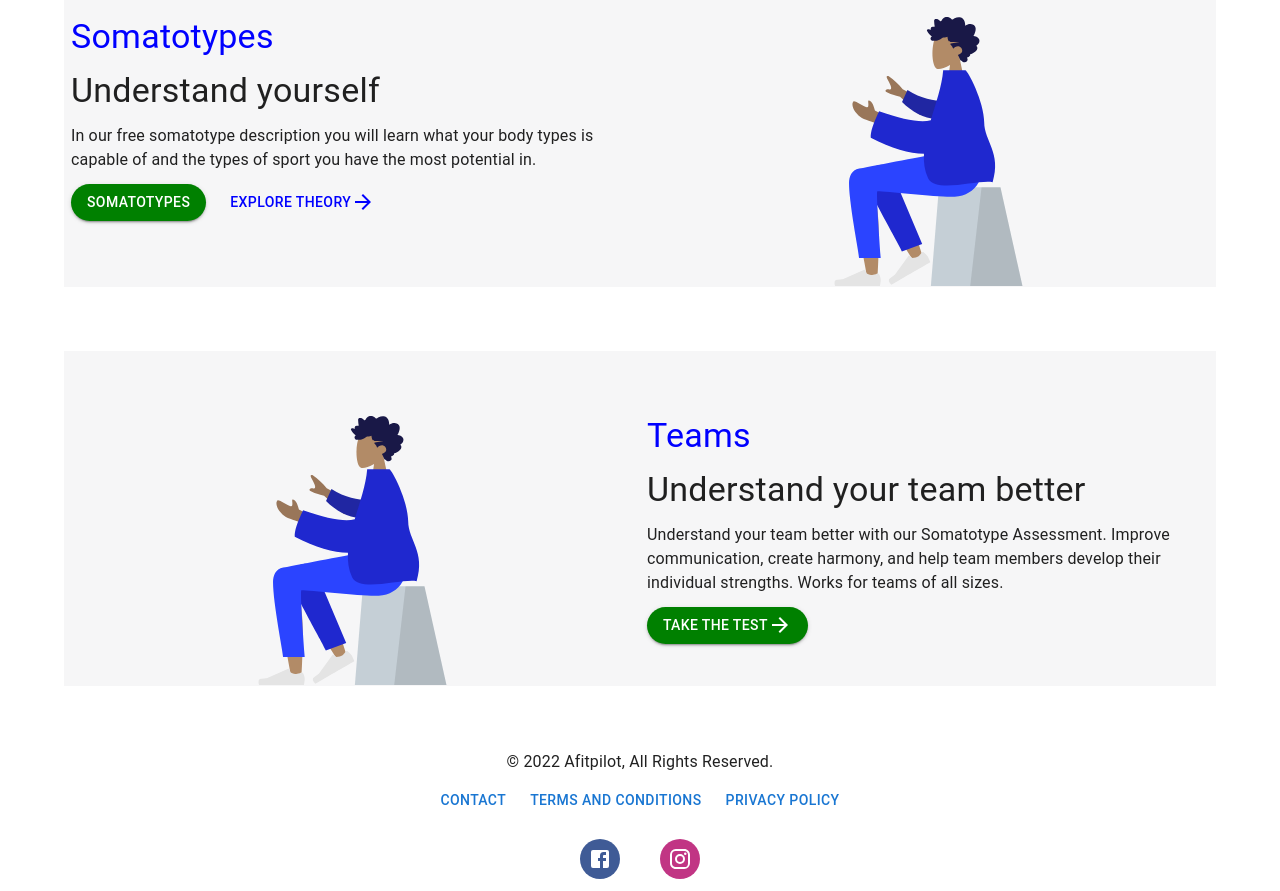
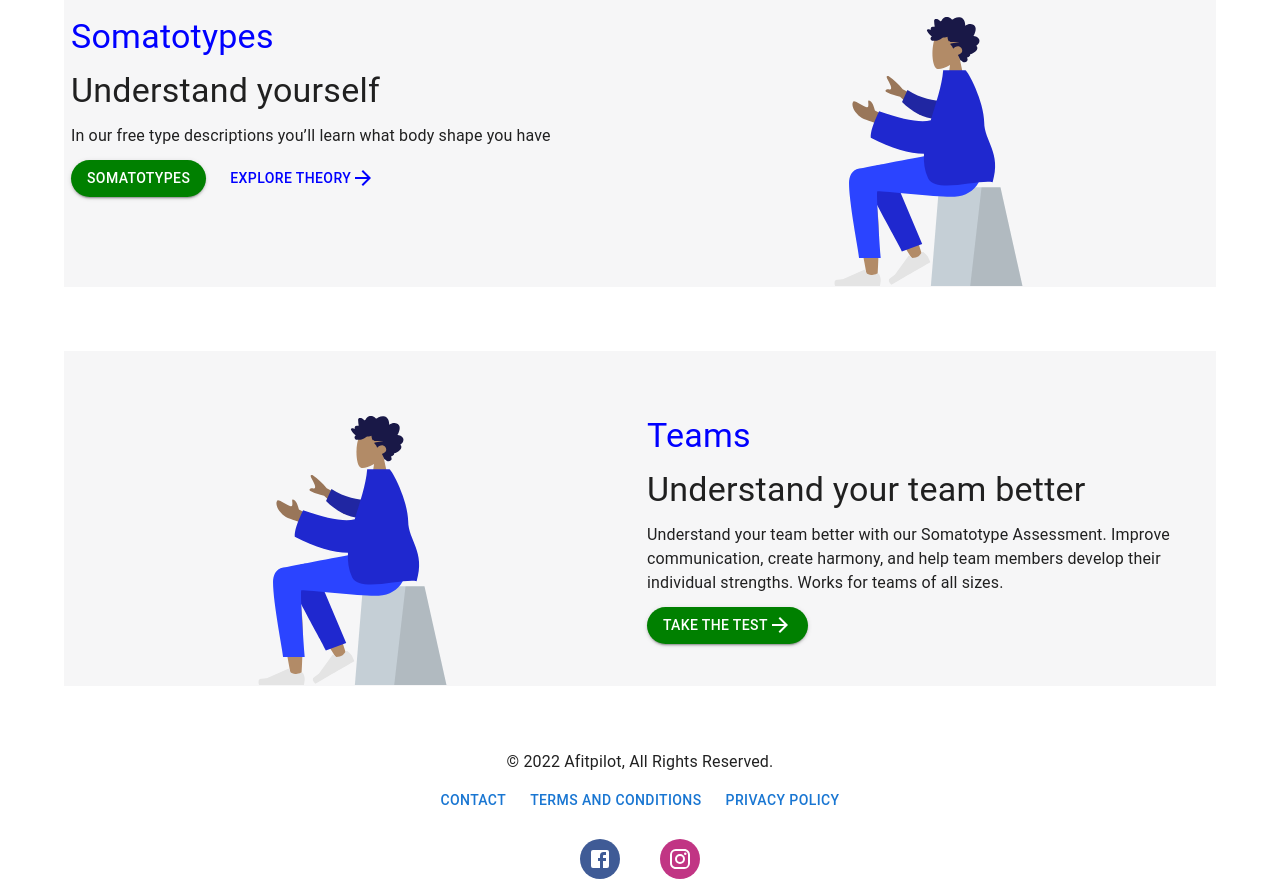
Before and after one commit to walter-clayton/afitpilot-somatotype, a React (Create React App) app in the folder client/: page / in a window 1280 px wide. Shown: the part 820-1711 px from the top of the page. Built offline with nearby package versions, Linux system fonts and the light colour scheme.

Commit message:
change the description of header component

```diff
--- a/client/src/components/CTA/CallToAction.tsx
+++ b/client/src/components/CTA/CallToAction.tsx
@@ -36,9 +36,7 @@ const CallToAction = () => {
               sx={{ display: "flex", justifyContent: "flex-end" }}
               variant="body1"
             >
-              In our free somatotype description you will learn what your body
-              types is capable of and the types of sport you have the most
-              potential in.
+              In our free type descriptions you’ll learn what body shape you have
             </Typography>
             <Stack mt={1.5} spacing={2} direction="row">
               <Button
@@ -113,7 +111,7 @@ const CallToAction = () => {
                 sx={{ borderRadius: "20px", backgroundColor: "green" }}
                 variant="contained"
                 onClick={() => {
-                  navigate("/Types");
+                  navigate("/Test");
                   window.scrollTo(0, 0);
                 }}
               >
```
